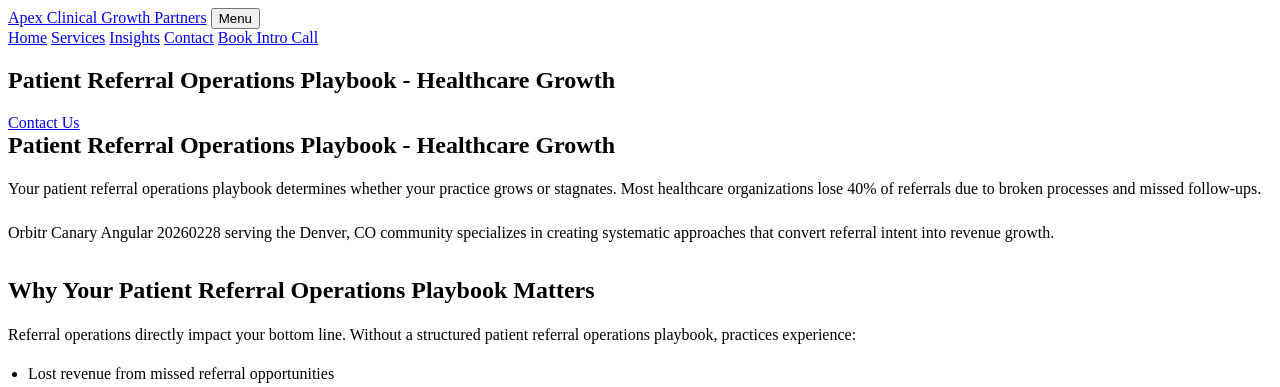
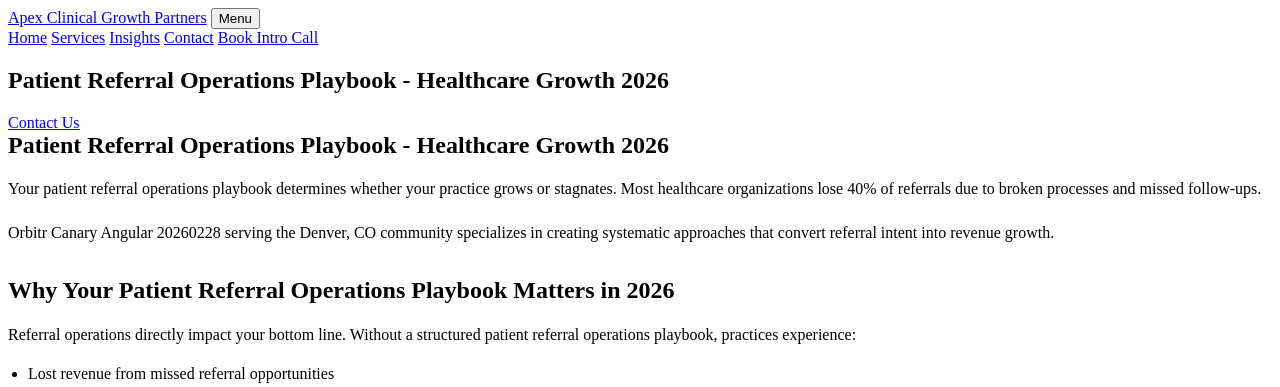
Before and after one commit to prjctlphbt/orbitr-canary-angular-20260228, a Jekyll site: the page angular-referral-ops-playbook-20260228142149.html, which Jekyll copies as it is, in a window 1280 px wide. Shown: the top 387 px of the page. Built offline with Jekyll 4.4.1, drawn with Linux system fonts in a browser that asks for light colours.

Commit message:
Refresh and update content: angular-referral-ops-playbook-20260228142149.html

```diff
--- a/angular-referral-ops-playbook-20260228142149.html
+++ b/angular-referral-ops-playbook-20260228142149.html
@@ -4,10 +4,9 @@
 <head>
 <meta charset="utf-8"/>
 <meta content="width=device-width, initial-scale=1.0" name="viewport"/>
-<meta content="Streamline patient referrals with our comprehensive operations playbook. Optimize workflows, boost growth, and improve patient outcomes. Get started today." name="description"/>
-<title>Patient Referral Operations Playbook - Healthcare Growth</title>
+<meta content="Optimize patient referrals with our 2026 operations playbook. Enhance workflows, drive growth, and improve patient outcomes today." name="description"/>
+<title>Patient Referral Operations Playbook - Healthcare Growth 2026</title>
 <style>
-
 
 /* Minimal functional styles (accordion, forms only) */
 
@@ -49,7 +48,7 @@
  box-sizing: border-box;
 }
 
- </style>
+</style>
 <style id="orbitr-generated-content-style">
 .orbitr-generated-content > * {
  margin: 0;
@@ -102,16 +101,16 @@
 <main class="page-main">
 <section class="page-hero landing-hero">
 <div class="container">
-<h1>Patient Referral Operations Playbook - Healthcare Growth</h1>
+<h1>Patient Referral Operations Playbook - Healthcare Growth 2026</h1>
 <a class="cta" href="/services/">Contact Us</a>
 </div>
 </section>
 <section class="landing-content">
 <div class="container orbitr-generated-content">
-<h1>Patient Referral Operations Playbook - Healthcare Growth</h1>
+<h1>Patient Referral Operations Playbook - Healthcare Growth 2026</h1>
 <p>Your patient referral operations playbook determines whether your practice grows or stagnates. Most healthcare organizations lose 40% of referrals due to broken processes and missed follow-ups.</p>
 <p>Orbitr Canary Angular 20260228 serving the Denver, CO community specializes in creating systematic approaches that convert referral intent into revenue growth.</p>
-<h2>Why Your Patient Referral Operations Playbook Matters</h2>
+<h2>Why Your Patient Referral Operations Playbook Matters in 2026</h2>
 <p>Referral operations directly impact your bottom line. Without a structured patient referral operations playbook, practices experience:</p>
 <ul>
 <li>Lost revenue from missed referral opportunities</li>
@@ -194,6 +193,6 @@
  button.parentElement.classList.toggle('active');
  });
  });
- </script>
+</script>
 </body>
 </html>
```
